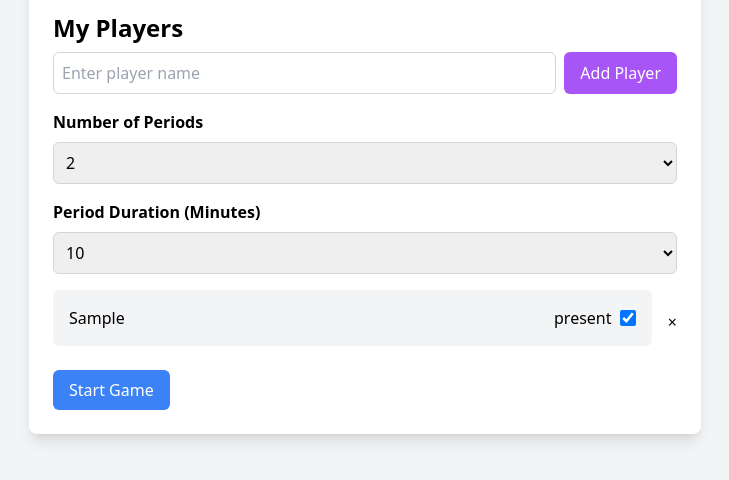
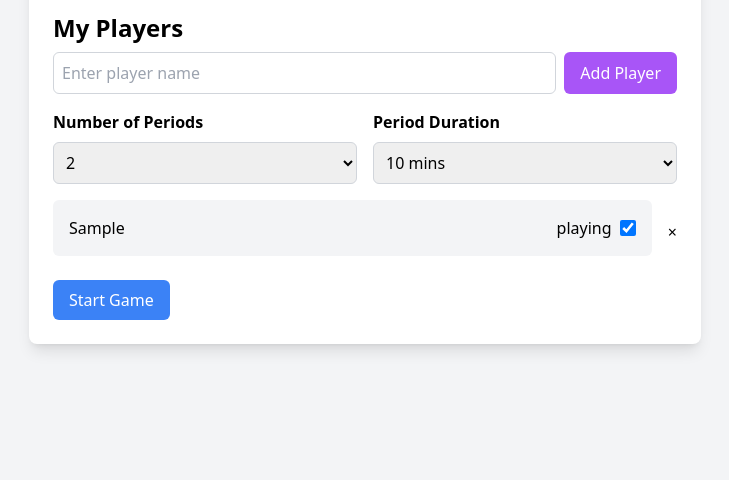
Before and after one commit to sponno/submincoach, a plain HTML site: page index.html in a window 1280 px wide. Both pictures are taken after typing "Sample" into the empty fields and a click on the button "Add Player". Shown: the part 64-544 px from the top of the page, without its empty margins (275-1004 px from the left). Drawn offline with nearby package versions, Linux system fonts and the light colour scheme.

Commit message:
game state saved.

```diff
--- a/index.html
+++ b/index.html
@@ -19,25 +19,26 @@
             <button @click="addPlayer" class="bg-purple-500 hover:bg-green-600 text-white py-2 px-4 rounded-md">Add Player</button>
         </div>
 
-        <div class="mb-4">
+        <div class="flex justify-between mb-4">
+            <div class="w-1/2 mr-2">
                 <label class="block font-semibold mb-2">Number of Periods</label>
                 <select v-model="numberOfPeriods" class="border border-gray-300 p-2 rounded-md w-full">
                     <option v-for="n in [1, 2, 3, 4, 5]" :key="n" :value="n">{{ n }}</option>
                 </select>
             </div>
-
-        <div class="mb-4">
-            <label class="block font-semibold mb-2">Period Duration (Minutes)</label>
+            <div class="w-1/2 ml-2">
+                <label class="block font-semibold mb-2">Period Duration</label>
                 <select v-model="periodDuration" class="border border-gray-300 p-2 rounded-md w-full">
-                <option v-for="n in Array.from({ length: 45 }, (v, i) => i + 1)" :key="n" :value="n">{{ n }}</option>
+                    <option v-for="n in Array.from({ length: 45 }, (v, i) => i + 1)" :key="n" :value="n">{{ n }} mins</option>
                 </select>
+            </div>
         </div>
 
         <ul class="mb-4">
             <li v-for="player in allPlayers" :key="player.id" class="flex items-center w-full">
                 <div class="flex items-center justify-between bg-gray-100 p-4 rounded-md mb-2 w-full mr-4">
                     <span>{{ player.name }}</span>
-                    <label class="flex items-center">present &nbsp;<input type="checkbox" v-model="player.present" class="w-4 h-4"></label>
+                    <label class="flex items-center">playing &nbsp;<input type="checkbox" v-model="player.present" class="w-4 h-4"></label>
                 </div>
                 <button @click="removePlayer(player)">&times;</button>
             </li>
@@ -213,8 +214,6 @@
                     currentPeriod.value = state.currentPeriod
                     timerRunning.value = state.timerRunning
                     allPlayers.value = state.players
-                    numberOfPeriods.value = state.numberOfPeriods || 2
-                    periodDuration.value = state.periodDuration || 10
                 }
             }
 
@@ -224,16 +223,31 @@
                     gameTime: gameTime.value,
                     currentPeriod: currentPeriod.value,
                     timerRunning: timerRunning.value,
-                    players: allPlayers.value,
-                    numberOfPeriods: numberOfPeriods.value,
-                    periodDuration: periodDuration.value
+                    players: allPlayers.value
                 }
                 localStorage.setItem('gameState', JSON.stringify(state))
+            }
+
+            const loadGameSettings = () => {
+                const storedNumberOfPeriods = localStorage.getItem('numberOfPeriods')
+                const storedPeriodDuration = localStorage.getItem('periodDuration')
+                if (storedNumberOfPeriods) {
+                    numberOfPeriods.value = parseInt(storedNumberOfPeriods)
+                }
+                if (storedPeriodDuration) {
+                    periodDuration.value = parseInt(storedPeriodDuration)
+                }
+            }
+
+            const saveGameSettings = () => {
+                localStorage.setItem('numberOfPeriods', numberOfPeriods.value)
+                localStorage.setItem('periodDuration', periodDuration.value)
             }
 
             onMounted(() => {
                 loadPlayers()
                 loadGameState()
+                loadGameSettings()
                 if (gameStarted.value && timerRunning.value) {
                     startTimer()
                 }
@@ -243,7 +257,8 @@
                 clearInterval(timerInterval)
             })
 
-            watch([gameStarted, gameTime, currentPeriod, timerRunning, allPlayers, numberOfPeriods, periodDuration], saveGameState, {deep: true})
+            watch([gameStarted, gameTime, currentPeriod, timerRunning, allPlayers], saveGameState, {deep: true})
+            watch([numberOfPeriods, periodDuration], saveGameSettings)
 
             return {
                 allPlayers,
```
Also changed, not shown: output.css. Lines whose indentation alone changed are shown as unchanged.
